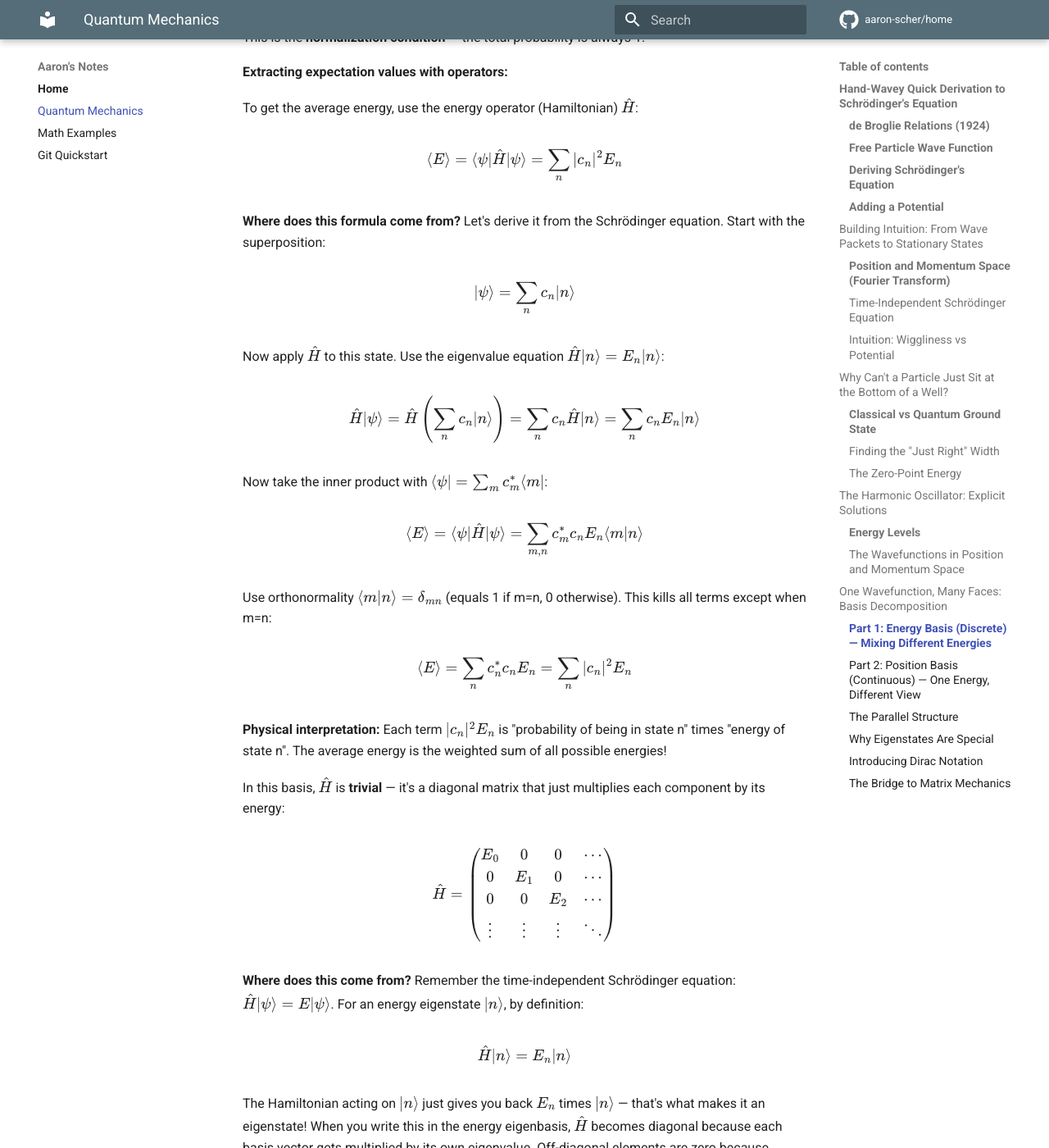
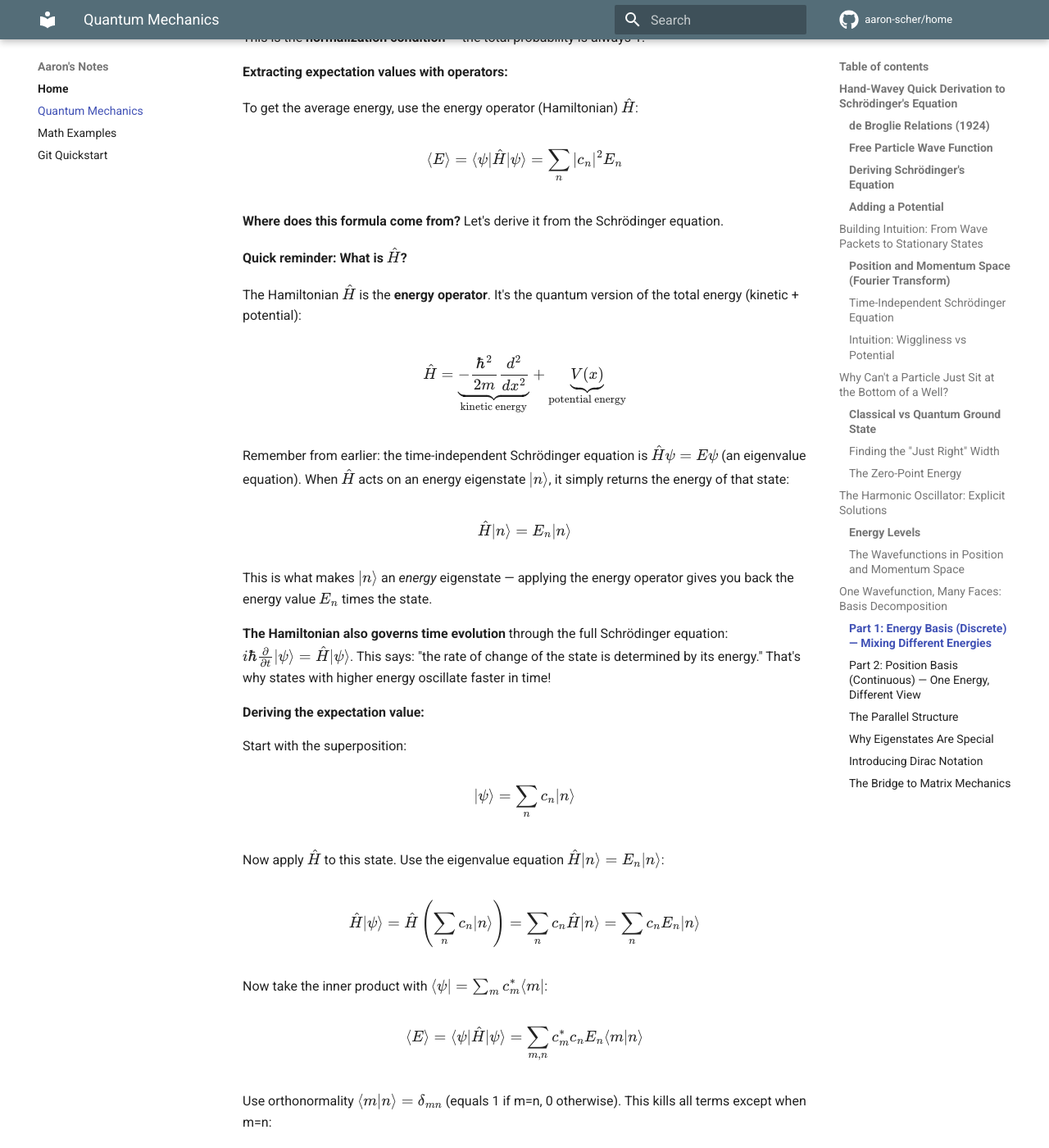
Before and after one commit to aaron-scher/home, an MkDocs documentation site: the page built from docs/quantum-mechanics.md, in a window 1280 px wide and 1400 px high, scrolled down 11902 px. Shown: the whole window at 82% size. Built offline with MkDocs 1.6.1 and Material for MkDocs 9.7.7, drawn with Linux system fonts in a browser that asks for light colours; comment, search, counter and statistics services are not loaded.

Commit message:
Add reminder about Hamiltonian before expectation value derivation
- Explain Ĥ is the energy operator (kinetic + potential)
- Show eigenvalue equation Ĥ|n⟩ = En|n⟩
- Explain Ĥ governs time evolution via Schrödinger equation
- Connect higher energy → faster time oscillation
- Makes derivation less confusing

🤖 Generated with [Claude Code](https://claude.com/claude-code)

Co-Authored-By: Claude <noreply@anthropic.com>

```diff
--- a/docs/quantum-mechanics.md
+++ b/docs/quantum-mechanics.md
@@ -424,7 +424,29 @@ $$
 \langle E \rangle = \langle \psi | \hat{H} | \psi \rangle = \sum_n |c_n|^2 E_n
 $$
 
-**Where does this formula come from?** Let's derive it from the Schrödinger equation. Start with the superposition:
+**Where does this formula come from?** Let's derive it from the Schrödinger equation.
+
+**Quick reminder: What is $\hat{H}$?**
+
+The Hamiltonian $\hat{H}$ is the **energy operator**. It's the quantum version of the total energy (kinetic + potential):
+
+$$
+\hat{H} = \underbrace{-\frac{\hbar^2}{2m}\frac{d^2}{dx^2}}_{\text{kinetic energy}} + \underbrace{V(x)}_{\text{potential energy}}
+$$
+
+Remember from earlier: the time-independent Schrödinger equation is $\hat{H}\psi = E\psi$ (an eigenvalue equation). When $\hat{H}$ acts on an energy eigenstate $|n\rangle$, it simply returns the energy of that state:
+
+$$
+\hat{H}|n\rangle = E_n|n\rangle
+$$
+
+This is what makes $|n\rangle$ an *energy* eigenstate — applying the energy operator gives you back the energy value $E_n$ times the state.
+
+**The Hamiltonian also governs time evolution** through the full Schrödinger equation: $i\hbar \frac{\partial}{\partial t}|\psi\rangle = \hat{H}|\psi\rangle$. This says: "the rate of change of the state is determined by its energy." That's why states with higher energy oscillate faster in time!
+
+**Deriving the expectation value:**
+
+Start with the superposition:
 
 $$
 |\psi\rangle = \sum_n c_n |n\rangle
```
